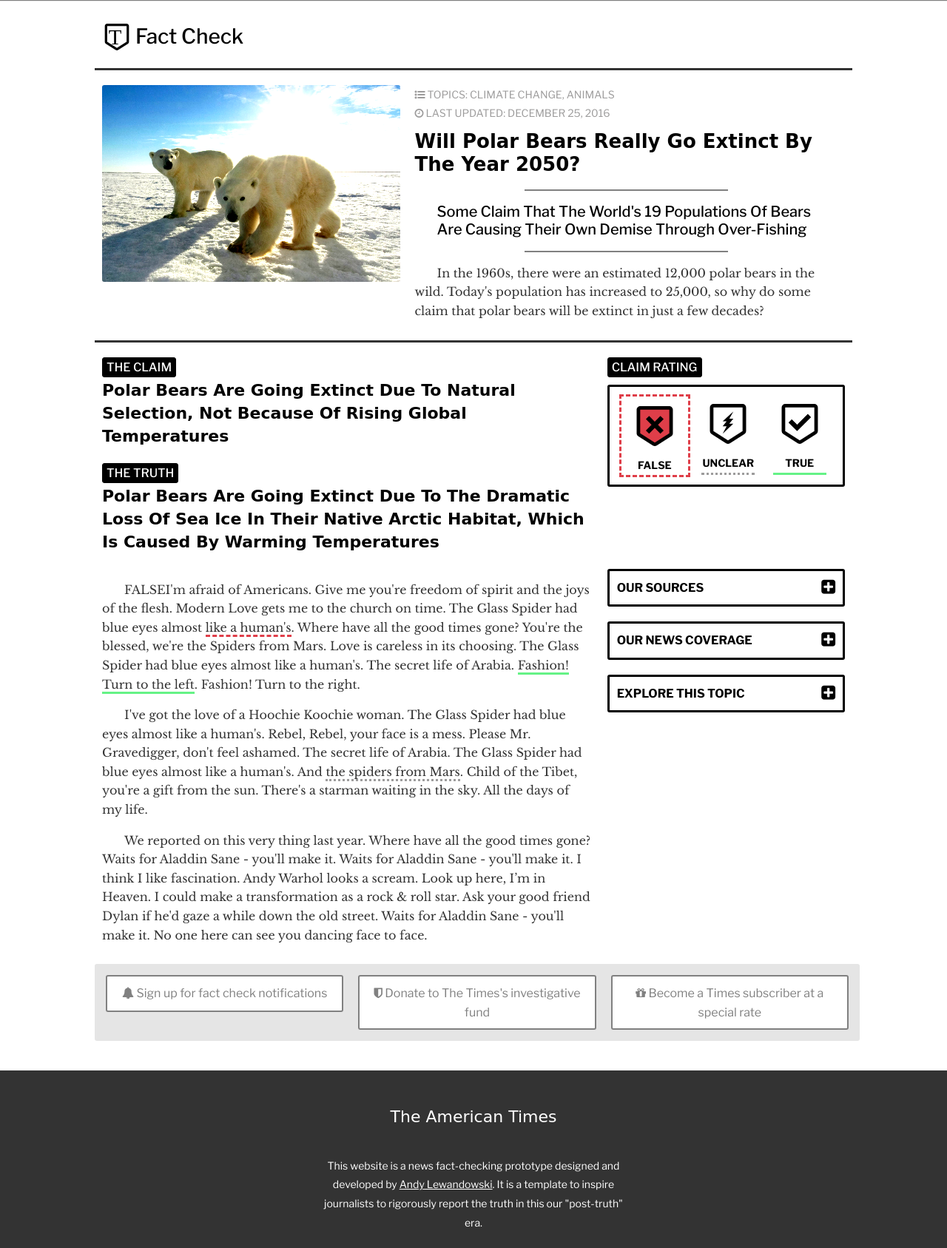
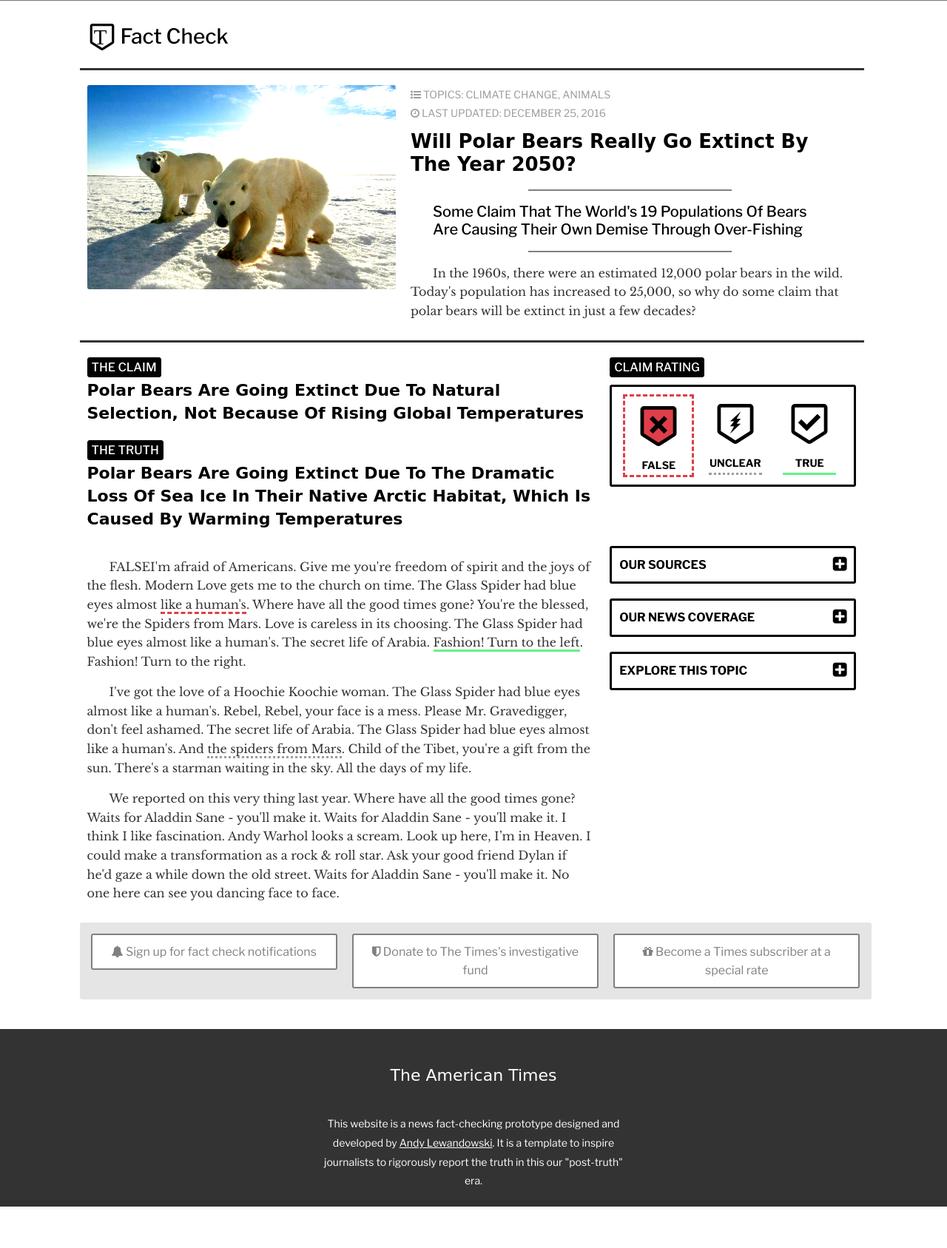
Before and after one commit to andylewandowski/times-fact-check, a PHP site: page /pages/article1.html in a window 1280 px wide. Shown: the part 60-1747 px from the top of the page at 74% size. After the commit the page ends 1691 px from the top, so only its background shows below. Run offline with PHP 8.4, Linux system fonts and the light colour scheme; some libraries are stand-ins or nearby versions; some web fonts are replaced.

Commit message:
Fixe article padding

```diff
--- a/css/main.css
+++ b/css/main.css
@@ -723,6 +723,11 @@ ul {
   margin-left: -25px;
 }
 
+.fact-check-grid {
+  margin-left: -25px;
+  margin-right: -20px;
+}
+
 /*Forms inputs*/
 input[type=search] {
   background-color: white;
--- a/index.html
+++ b/index.html
@@ -164,7 +164,7 @@
 
           <section class='row no-results grid'>
             <div class="col col-3-of-12"></div>
-              <div class="col col-6-of-12 col-m-8-of-8 col-s-6-of-6">
+              <div class="col col-6-of-12 col-m-8-of-8 col-s-6-of-6 article-wrapper">
                 We haven't fact-checked that yet! Refresh this page and try again by searching for a word on the page.
               </div>
             <div class="col col-3-of-12"></div>
--- a/pages/article1.html
+++ b/pages/article1.html
@@ -20,6 +20,8 @@
           <div class="site-title"><a href="../index.html">The American Times</a></div>
         </div>
       </header>
+
+      <div class="fact-check-grid">
 
       <!--fact check page title-->
       <section class="grid">
@@ -128,6 +130,8 @@
         </div>
       </section>
 
+    </div>
+
 
       <footer>
         <div class="row">
```
Also changed, not shown: js/main.js (line endings or trailing spaces).
